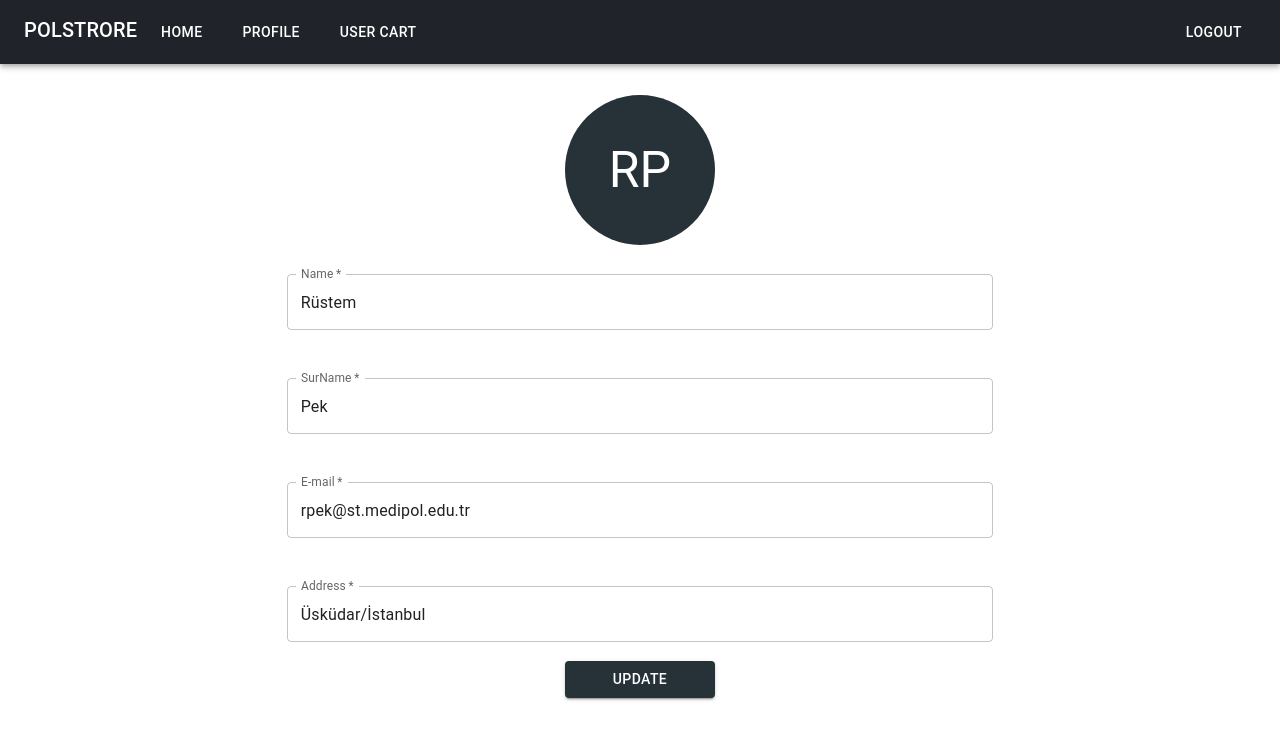
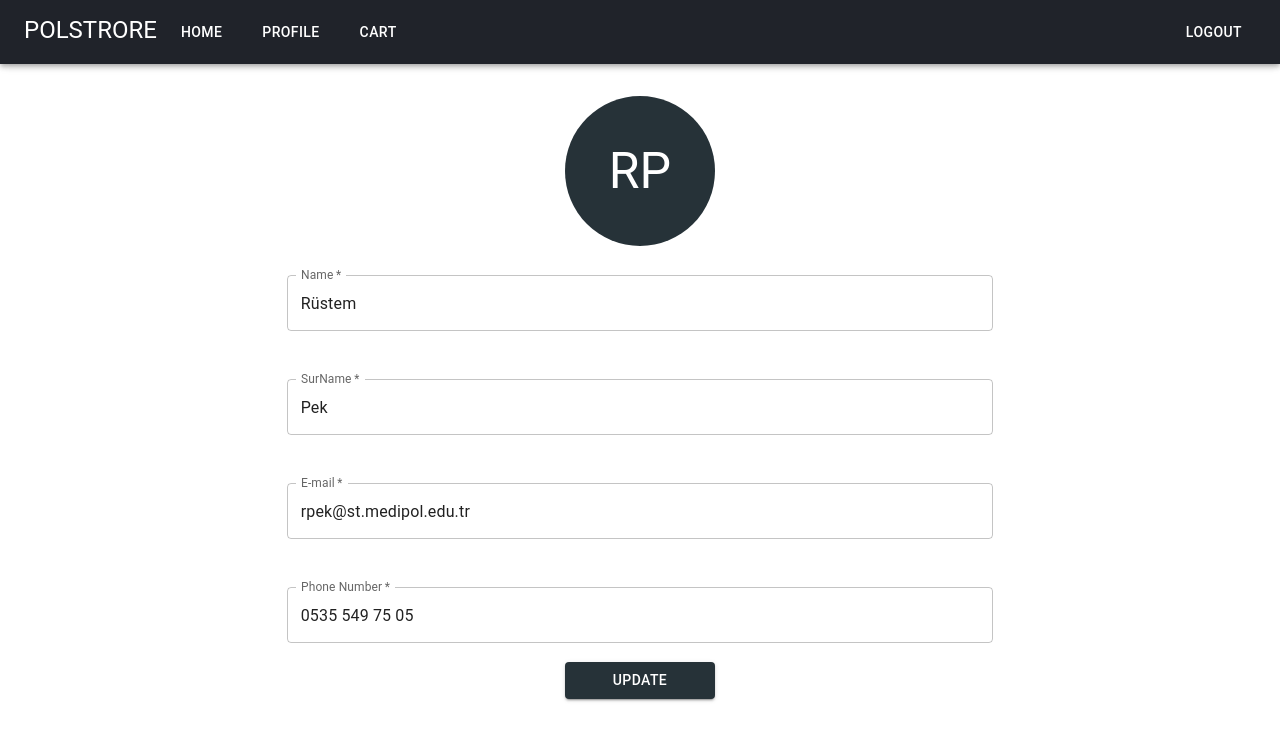
Before and after one commit to rpek99/polstore-client, a React (Create React App) app: page /profile in a window 1280 px wide. Shown: the top 740 px of the page. Built offline with nearby package versions, Linux system fonts and the light colour scheme.

Commit message:
buttons converted to link

```diff
--- a/src/Navbar.js
+++ b/src/Navbar.js
@@ -5,32 +5,39 @@ import Toolbar from '@mui/material/Toolbar';
 import Typography from '@mui/material/Typography';
 import Button from '@mui/material/Button';
 import { Grid } from '@mui/material';
+import {Link} from "react-router-dom";
 
 
 function Navbar() {
 
     return (
-      <Box sx={{ flexGrow: 1 }} >
-        <AppBar position="static" style={{ backgroundColor:"#20232a"}} >
+      <Box sx={{ flexGrow: 1 }}>
+        <AppBar position="fixed" style={{ backgroundColor:"#20232a"}} >
           <Toolbar>
             <Grid
-                justify="space-between" // Add it here :)
+                justify="space-between"
                 container
                 spacing={1}
             >
-                <Grid item>
-                    <Typography variant="h6" component="div" >
+                <Grid item >
+                    <Typography variant="h5" component="div" >
                         POLSTRORE
                     </Typography>
                 </Grid>
                 <Grid item>
-                    <Button variant="inherit" href="/home">Home</Button>
+                    <Link to="/home" style={{ textDecoration: 'none', color: 'white', }}>
+                      <Button variant="inherit">Home</Button>
+                    </Link>
                 </Grid>
                 <Grid item>
-                    <Button variant="inherit" href="/profile">Profile</Button>
+                    <Link to="/profile" style={{ textDecoration: 'none', color: 'white', }}>
+                      <Button variant="inherit">Profile</Button>
+                    </Link>
                 </Grid>
                 <Grid item>
-                    <Button variant="inherit" href="/user-cart">User Cart</Button>
+                    <Link to="/user-cart" style={{ textDecoration: 'none', color: 'white', }}>
+                      <Button variant="inherit">Cart</Button>
+                    </Link>
                 </Grid>
 
             </Grid>
--- a/src/pages/ForgetPasswordPage.js
+++ b/src/pages/ForgetPasswordPage.js
@@ -3,13 +3,13 @@ import Avatar from '@mui/material/Avatar';
 import Button from '@mui/material/Button';
 import CssBaseline from '@mui/material/CssBaseline';
 import TextField from '@mui/material/TextField';
-import Link from '@mui/material/Link';
 import Grid from '@mui/material/Grid';
 import Box from '@mui/material/Box';
 import LockIcon from '@mui/icons-material/Lock';
 import Typography from '@mui/material/Typography';
 import Container from '@mui/material/Container';
 import { createTheme, ThemeProvider } from '@mui/material/styles';
+import {Link} from "react-router-dom";
 
 const theme = createTheme();
 
@@ -61,8 +61,8 @@ function ForgetPassword() {
                 Send Mail
               </Button>
               <Grid container justifyContent="flex-end">
-                <Link href="/" variant="body2" sx={{ color: "black"}}>
-                    {"Return login page"}
+                <Link to="/">
+                    Return login page
                 </Link>
               </Grid>
             </Box>
--- a/src/pages/LoginPage.js
+++ b/src/pages/LoginPage.js
@@ -3,13 +3,13 @@ import Avatar from '@mui/material/Avatar';
 import Button from '@mui/material/Button';
 import CssBaseline from '@mui/material/CssBaseline';
 import TextField from '@mui/material/TextField';
-import Link from '@mui/material/Link';
 import Grid from '@mui/material/Grid';
 import Box from '@mui/material/Box';
 import Typography from '@mui/material/Typography';
 import Container from '@mui/material/Container';
 import { createTheme, ThemeProvider } from '@mui/material/styles';
 import LoginIcon from '@mui/icons-material/Login';
+import {Link} from "react-router-dom";
 
 const theme = createTheme();
 
@@ -81,13 +81,13 @@ function LoginPage() {
               </Button>
               <Grid container>
                 <Grid item xs>
-                  <Link href="/forget-password" variant="body2" sx={{color: "black"}}>
+                  <Link to="/forget-password">
                     Forgot password?
                   </Link>
                 </Grid>
                 <Grid item>
-                  <Link href="/sign-up" variant="body2" sx={{color: "black"}}>
-                    {"Don't have an account? Sign Up"}
+                  <Link to="/sign-up">
+                    Don't have an account? Sign Up
                   </Link>
                 </Grid>
               </Grid>
--- a/src/pages/ProfilePage.js
+++ b/src/pages/ProfilePage.js
@@ -15,8 +15,7 @@ function ProfilePage() {
                     justify="center"
                     alignItems="center"
                     direction="column"
-                    style={{ marginTop: 15}}
-
+                    style={{ marginTop: 80, marginBottom: 100}}
                 >
                     <Avatar sx={{
                         bgcolor: blueGrey[900],
@@ -63,9 +62,9 @@ function ProfilePage() {
                         <div>
                             <TextField
                                 required
-                                id = "address"
-                                defaultValue="Üsküdar/İstanbul"
-                                label="Address"
+                                id = "phoneNumber"
+                                defaultValue="0535 549 75 05"
+                                label="Phone Number"
                             />
                         </div>
                     </Box>
--- a/src/pages/UserCart.js
+++ b/src/pages/UserCart.js
@@ -14,7 +14,7 @@ function UserCart() {
                 justify="center"
                 alignItems="center"
                 direction="row"
-                style={{ marginTop: 15}}
+                style={{ marginTop: 80}}
 
             >
                 <Grid item xs={8}>
--- a/src/pages/UserSignupPage.js
+++ b/src/pages/UserSignupPage.js
@@ -3,13 +3,13 @@ import Avatar from '@mui/material/Avatar';
 import Button from '@mui/material/Button';
 import CssBaseline from '@mui/material/CssBaseline';
 import TextField from '@mui/material/TextField';
-import Link from '@mui/material/Link';
 import Grid from '@mui/material/Grid';
 import Box from '@mui/material/Box';
 import AccountBoxIcon from '@mui/icons-material/AccountBox';
 import Typography from '@mui/material/Typography';
 import Container from '@mui/material/Container';
 import { createTheme, ThemeProvider } from '@mui/material/styles';
+import {Link} from "react-router-dom";
 
 
 const theme = createTheme();
@@ -120,7 +120,7 @@ function UserSignupPage() {
               </Button>
               <Grid container justifyContent="flex-end">
                 <Grid item>
-                  <Link href="/" variant="body2" sx={{ color: "black"}}>
+                  <Link to="/">
                     Already have an account? Sign in
                   </Link>
                 </Grid>
```
